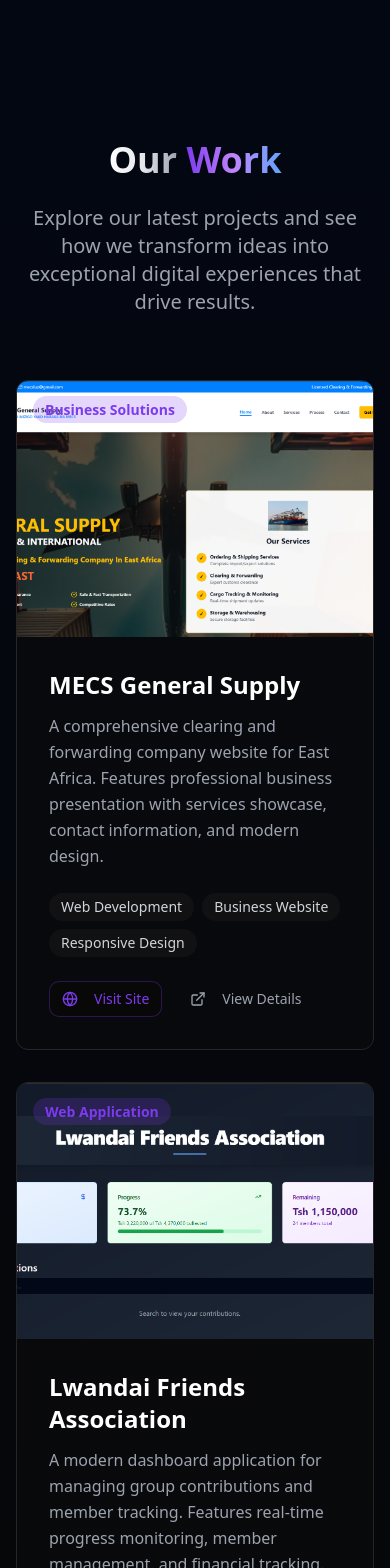
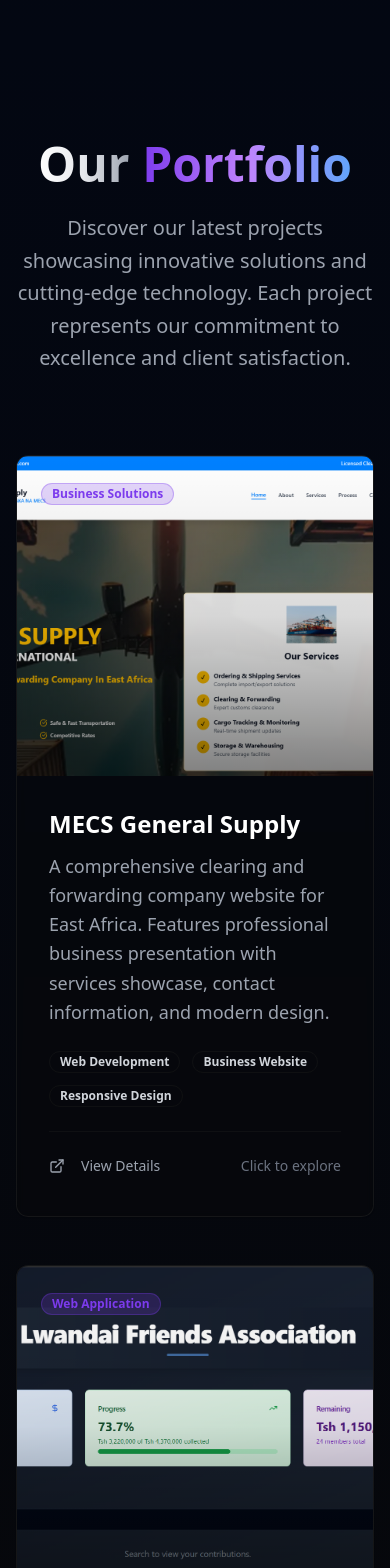
Before and after one commit to Ptrkiama/PK_Consulting, a React (Vite) app: page / in a window 390 px wide. Shown: the part 3800-5368 px from the top of the page. Built offline with nearby package versions, Linux system fonts and the light colour scheme.

Commit message:
Refactor: Update work section
Update the work section to match the style of the portfolio on pixelwavesolutions.org.

```diff
--- a/src/components/Work.tsx
+++ b/src/components/Work.tsx
@@ -1,7 +1,8 @@
 
-import { ExternalLink, Globe } from 'lucide-react';
+import { ExternalLink, Globe, Github } from 'lucide-react';
 import { Card, CardContent } from '@/components/ui/card';
 import { Button } from '@/components/ui/button';
+import { Badge } from '@/components/ui/badge';
 
 const Work = () => {
   const projects = [
@@ -10,6 +11,7 @@ const Work = () => {
       description: 'A comprehensive clearing and forwarding company website for East Africa. Features professional business presentation with services showcase, contact information, and modern design.',
       image: '/lovable-uploads/2e1e9bb8-e85a-4348-bf04-e56f9c39d89a.png',
       url: 'https://mecgeneralsupply.co.tz',
+      github: '',
       tags: ['Web Development', 'Business Website', 'Responsive Design'],
       category: 'Business Solutions'
     },
@@ -18,6 +20,7 @@ const Work = () => {
       description: 'A modern dashboard application for managing group contributions and member tracking. Features real-time progress monitoring, member management, and financial tracking.',
       image: '/lovable-uploads/14b89bca-d5d3-4d6c-9482-bdb0e3e803a3.png',
       url: 'https://lwandai.vercel.app/',
+      github: '',
       tags: ['Dashboard', 'React', 'Data Management'],
       category: 'Web Application'
     }
@@ -26,91 +29,134 @@ const Work = () => {
   return (
     <section id="work" className="py-24 bg-gradient-to-b from-gray-950 to-background">
       <div className="max-w-7xl mx-auto px-4 sm:px-6 lg:px-8">
-        <div className="text-center mb-16">
-          <h2 className="text-4xl md:text-6xl font-bold mb-6">
+        {/* Header */}
+        <div className="text-center mb-20">
+          <h2 className="text-5xl md:text-7xl font-bold mb-6">
             <span className="text-gradient">Our</span>{' '}
-            <span className="text-gradient-primary">Work</span>
+            <span className="text-gradient-primary">Portfolio</span>
           </h2>
-          <p className="text-xl text-gray-400 max-w-3xl mx-auto">
-            Explore our latest projects and see how we transform ideas into
-            exceptional digital experiences that drive results.
+          <p className="text-xl text-gray-400 max-w-3xl mx-auto leading-relaxed">
+            Discover our latest projects showcasing innovative solutions and cutting-edge technology.
+            Each project represents our commitment to excellence and client satisfaction.
           </p>
         </div>
 
-        <div className="grid grid-cols-1 lg:grid-cols-2 gap-8">
+        {/* Projects Grid */}
+        <div className="grid grid-cols-1 lg:grid-cols-2 gap-12">
           {projects.map((project, index) => (
-            <Card
+            <div
               key={project.title}
-              className="bg-card/50 border-border hover:bg-card/80 transition-all duration-300 group hover:scale-105 hover:shadow-2xl hover:shadow-primary/10 overflow-hidden"
-              style={{ animationDelay: `${index * 200}ms` }}
+              className="group animate-fade-in"
+              style={{ animationDelay: `${index * 300}ms` }}
             >
-              <div className="relative overflow-hidden">
+              <Card className="bg-card/30 border-border/50 hover:bg-card/60 transition-all duration-500 group-hover:border-primary/30 overflow-hidden backdrop-blur-sm">
+                {/* Project Image */}
+                <div className="relative overflow-hidden h-80">
                   <img
                     src={project.image}
                     alt={project.title}
-                  className="w-full h-64 object-cover transition-transform duration-300 group-hover:scale-110"
+                    className="w-full h-full object-cover transition-all duration-700 group-hover:scale-110"
                   />
-                <div className="absolute inset-0 bg-gradient-to-t from-black/60 to-transparent opacity-0 group-hover:opacity-100 transition-opacity duration-300"></div>
-                <div className="absolute top-4 left-4">
-                  <span className="bg-primary/20 text-primary px-3 py-1 rounded-full text-sm font-semibold">
+                  <div className="absolute inset-0 bg-gradient-to-t from-black/80 via-black/20 to-transparent opacity-60 group-hover:opacity-40 transition-opacity duration-500"></div>
+
+                  {/* Category Badge */}
+                  <div className="absolute top-6 left-6">
+                    <Badge variant="secondary" className="bg-primary/20 text-primary border-primary/30 font-semibold">
                       {project.category}
-                  </span>
+                    </Badge>
+                  </div>
+
+                  {/* Action Buttons Overlay */}
+                  <div className="absolute inset-0 flex items-center justify-center opacity-0 group-hover:opacity-100 transition-all duration-500 transform translate-y-4 group-hover:translate-y-0">
+                    <div className="flex gap-4">
+                      <Button
+                        size="lg"
+                        className="bg-primary/90 hover:bg-primary text-white shadow-lg backdrop-blur-sm"
+                        onClick={() => window.open(project.url, '_blank')}
+                      >
+                        <Globe className="h-5 w-5 mr-2" />
+                        View Live
+                      </Button>
+                      {project.github && (
+                        <Button
+                          variant="outline"
+                          size="lg"
+                          className="border-white/30 text-white hover:bg-white/10 backdrop-blur-sm"
+                          onClick={() => window.open(project.github, '_blank')}
+                        >
+                          <Github className="h-5 w-5 mr-2" />
+                          Code
+                        </Button>
+                      )}
+                    </div>
                   </div>
                 </div>
 
+                {/* Project Details */}
                 <CardContent className="p-8">
+                  <div className="space-y-6">
+                    <div>
                       <h3 className="text-2xl font-bold text-white mb-3 group-hover:text-primary transition-colors duration-300">
                         {project.title}
                       </h3>
-                <p className="text-gray-400 leading-relaxed mb-6">
+                      <p className="text-gray-400 leading-relaxed text-lg">
                         {project.description}
                       </p>
+                    </div>
 
-                <div className="flex flex-wrap gap-2 mb-6">
+                    {/* Technologies */}
+                    <div className="flex flex-wrap gap-3">
                       {project.tags.map((tag) => (
-                    <span
+                        <Badge
                           key={tag}
-                      className="bg-secondary/50 text-gray-300 px-3 py-1 rounded-full text-sm"
+                          variant="outline"
+                          className="border-secondary/50 text-gray-300 hover:border-primary/50 hover:text-primary transition-colors duration-300"
                         >
                           {tag}
-                    </span>
+                        </Badge>
                       ))}
                     </div>
 
-                <div className="flex gap-4">
-                  <Button
-                    variant="outline"
-                    size="sm"
-                    className="border-primary/30 text-primary hover:bg-primary/10 group/btn"
-                    onClick={() => window.open(project.url, '_blank')}
-                  >
-                    <Globe className="h-4 w-4 mr-2 transition-transform group-hover/btn:scale-110" />
-                    Visit Site
-                  </Button>
+                    {/* Bottom Actions */}
+                    <div className="flex justify-between items-center pt-4 border-t border-border/30">
                       <Button
                         variant="ghost"
                         size="sm"
-                    className="text-gray-400 hover:text-primary group/btn"
+                        className="text-gray-400 hover:text-primary group/btn p-0"
                         onClick={() => window.open(project.url, '_blank')}
                       >
                         <ExternalLink className="h-4 w-4 mr-2 transition-transform group-hover/btn:scale-110" />
                         View Details
                       </Button>
+
+                      <div className="text-sm text-gray-500">
+                        Click to explore
+                      </div>
+                    </div>
                   </div>
                 </CardContent>
               </Card>
+            </div>
           ))}
         </div>
 
-        <div className="text-center mt-16">
+        {/* Call to Action */}
+        <div className="text-center mt-20">
+          <div className="inline-block p-8 rounded-2xl bg-gradient-to-r from-primary/10 to-purple-500/10 border border-primary/20">
+            <h3 className="text-2xl font-bold text-white mb-4">
+              Ready to Start Your Project?
+            </h3>
+            <p className="text-gray-400 mb-6 max-w-md mx-auto">
+              Let's collaborate to bring your vision to life with cutting-edge technology and innovative solutions.
+            </p>
             <Button
               size="lg"
-            className="bg-primary hover:bg-primary/90 text-white px-8 py-6 text-lg font-semibold rounded-full transition-all duration-300 hover:scale-105 group"
-            onClick={() => document.querySelector('#contact')?.scrollIntoView({ behavior: 'smooth' })}
+              className="bg-gradient-to-r from-primary to-purple-600 hover:from-primary/90 hover:to-purple-600/90 text-white px-8 py-6 text-lg font-semibold rounded-full transition-all duration-300 hover:scale-105 group shadow-lg shadow-primary/25"
             >
-            Start Your Project
+              Get In Touch
               <ExternalLink className="ml-2 h-5 w-5 transition-transform group-hover:translate-x-1" />
             </Button>
+          </div>
         </div>
       </div>
     </section>
```
Lines whose indentation alone changed are shown as unchanged.
